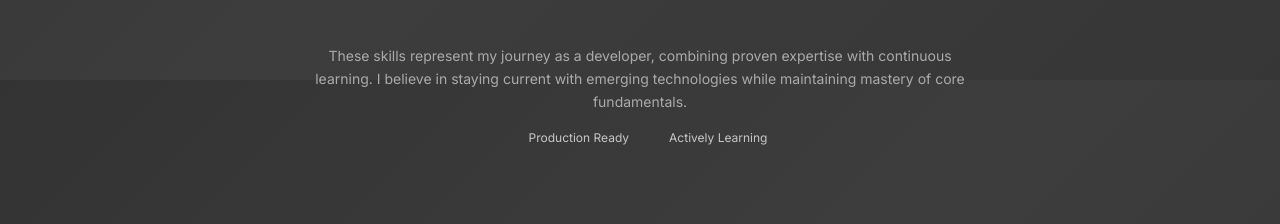
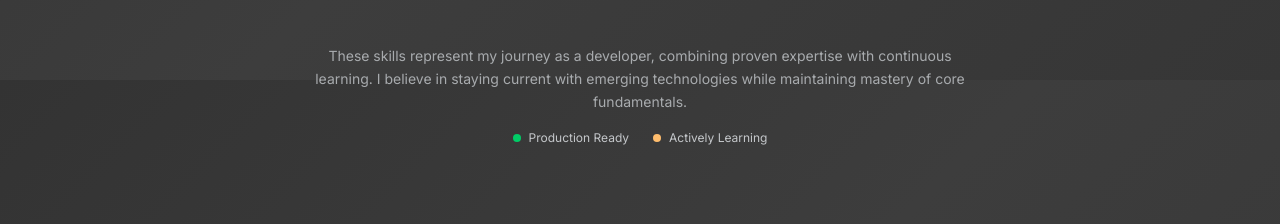
Before and after one commit to ds-oliver/hogans-portfolio, a Next.js app: page / in a window 1280 px wide. Shown: the part 1520-1744 px from the top of the page. Built offline with nearby package versions, Linux system fonts and the light colour scheme.

Commit message:
Enhance SkillBar and SkillGrid components by integrating new accent green colors for skill indicators and hover effects, improving visual consistency across the application.

```diff
--- a/src/app/globals.css
+++ b/src/app/globals.css
@@ -37,6 +37,8 @@
   --accent-gold-hover: #DAA520; /* Goldenrod - hover state */
   --accent-rose: #BC8F8F; /* Rosy Brown - warm, elegant */
   --accent-rose-hover: #D2B0B0; /* Lighter rosy brown - hover state */
+  --accent-green: #00cc66; /* Vibrant green for skill bars */
+  --accent-green-hover: #62db5d; /* Lighter green for hover effects */
 
   /* Enhanced ripple effect gradients using new palette */
   --accent: 138, 43, 226; /* Bright purple RGB */
--- a/src/components/sections/SkillGrid.tsx
+++ b/src/components/sections/SkillGrid.tsx
@@ -181,7 +181,7 @@ const SkillGrid = () => (
               Production Ready
             </span>
             <span className="flex items-center">
-              <div className="w-2 h-2 rounded-full mr-2" style={{ backgroundColor: 'var(--accent-orange)' }}></div>
+              <div className="w-2 h-2 rounded-full mr-2" style={{ backgroundColor: '#ffbd6d' }}></div>
               Actively Learning
             </span>
           </div>
--- a/src/components/ui/SkillBar.module.css
+++ b/src/components/ui/SkillBar.module.css
@@ -15,7 +15,7 @@
 
 .work {
   /* Marker class for work skills */
-  background-color: #00cc66 !important;
+  background-color: var(--accent-green) !important;
   box-shadow: 0 0 10px rgba(0, 204, 102, 0.3);
 }
 
@@ -38,7 +38,7 @@
 /* Hover ripple effect */
 .skillSquare.work:is(:hover, :focus-within) {
   background-position: -20%; /* Target position - reveals and animates the gradient */
-  background-image: linear-gradient(45deg, #00cc66, #62db5d); /* Soft green glow */
+  background-image: linear-gradient(45deg, var(--accent-green), var(--accent-green-hover)); /* Soft green glow */
   box-shadow: 0 0 15px rgba(0, 204, 102, 0.4);
   transition: all 0.4s cubic-bezier(0.22, 1, 0.36, 1);
 }
@@ -53,7 +53,7 @@
 /* View-triggered ripple effect - even slower and more pronounced */
 .skillSquare.rippleOnView.work {
   background-position: -20%;
-  background-image: linear-gradient(45deg, #00cc66, #62db5d);
+  background-image: linear-gradient(45deg, var(--accent-green), var(--accent-green-hover));
   box-shadow: 0 0 20px rgba(0, 204, 102, 0.5);
   transition: all 2.2s cubic-bezier(0.22, 1, 0.36, 1); /* Very slow for initial view */
 }
```
